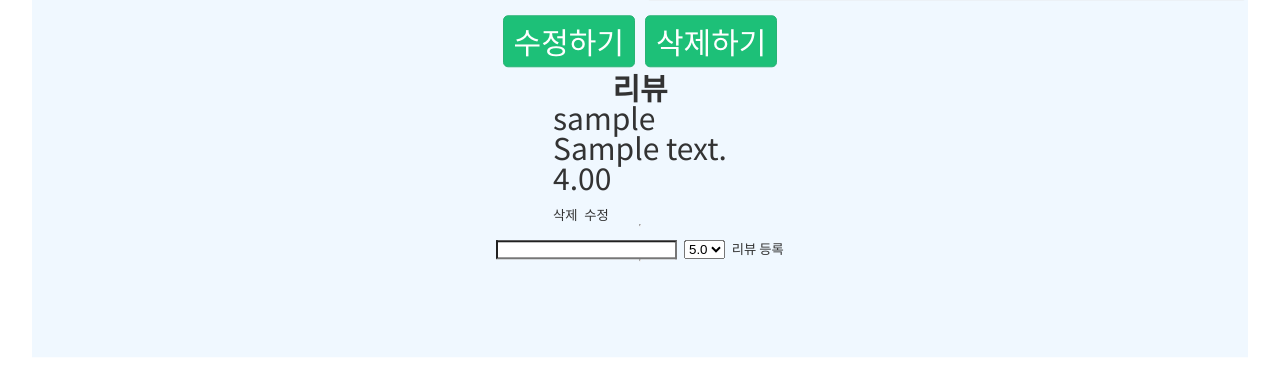
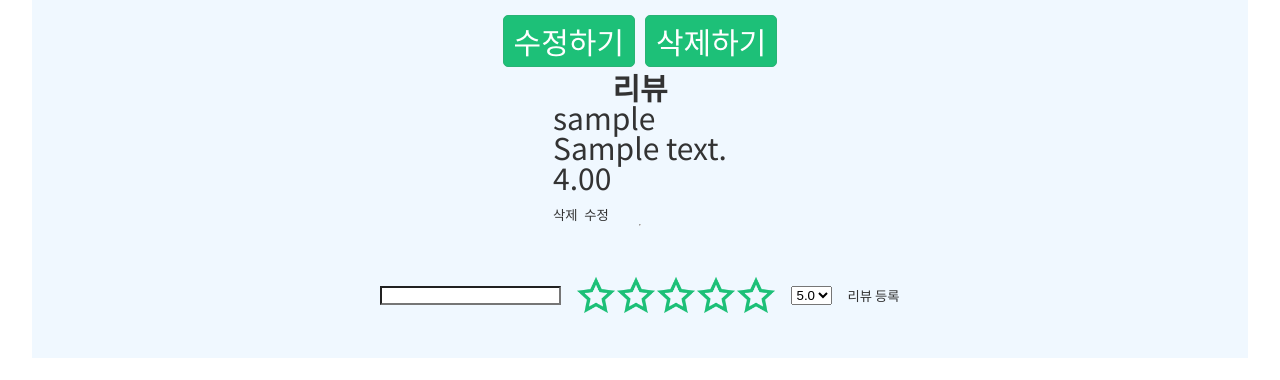
Before and after one commit to ParkGolfOne/pirogramming_final_project, a Django app: page /locations/detail/1/ in a window 1280 px wide. Shown: the part 621-1001 px from the top of the page. Run offline with Django 5.2, Linux system fonts and the light colour scheme; a user stored in the database is signed in; tables that the repository leaves empty hold one stand-in row (values such as "Sample post"); some libraries are stand-ins or nearby versions; some web fonts are replaced.

Commit message:
[fix] 별표 준비작업

```diff
--- a/server/apps/locations/views.py
+++ b/server/apps/locations/views.py
@@ -211,7 +211,6 @@ def review_delete(request):
     try:
         reviewPointer = get_object_or_404(Review, id = rid)
         tempRating = reviewPointer.rating
-        print("지워야할 리뷰 점수 : ", tempRating)
         print(type(tempRating))
 
         reviewPointer.delete()
@@ -226,14 +225,12 @@ def review_delete(request):
     except 404:
         print("존재하지 않는 파크골프장입니다.")
     else:
-        print("수정 전: ", ground.golf_rate)
         rating_sum = ground.golf_rate * ground.golf_rate_num - float(tempRating)
         ground.golf_rate_num -= 1
         if ground.golf_rate_num != 0:
             ground.golf_rate = rating_sum / ground.golf_rate_num
         elif ground.golf_rate_num == 0:
             ground.golf_rate = 5.00
-        print("수정 후: ", ground.golf_rate)
         ground.save()
         return JsonResponse({'review_id' : rid , 'totalRate' : round(ground.golf_rate,2), 'rateNum' : ground.golf_rate_num })
 
@@ -272,10 +269,8 @@ def review_update(request):
     except 404:
         print("존재하지 않는 파크골프장입니다.")
     else:
-        print("수정 전: ", ground.golf_rate)
-        rating_sum = ground.golf_rate * ground.golf_rate_num - before_rating + float(rating)
+        rating_sum = ground.golf_rate * ground.golf_rate_num - float(before_rating) + float(rating)
         ground.golf_rate = rating_sum / ground.golf_rate_num
-        print("수정 후: ", ground.golf_rate)
         ground.save()
 
     return JsonResponse({'reviewer' : target_review.reviewer.nickname, 'content' : content,'reviewId' : rid, 'rating' : rating, 'totalRate' : round(ground.golf_rate,2), 'rateNum' : ground.golf_rate_num})
--- /dev/null
+++ b/server/static/locations/css/location_review.css
@@ -0,0 +1,35 @@
+/* 리뷰 입력 칸 */
+.input-area{
+    display:flex;
+    justify-content: center;
+    align-items: center;
+    gap: 15px;
+    margin : 50px 0px;
+}
+
+/* 별 5개 모음 */
+.starRate{
+    display:flex;
+    align-items: center;
+    justify-content: center;
+    height:40px;
+}
+
+/* 별 개체 */
+.star {
+    width:40px;
+    height:100%;
+    gap: 10px;
+    background-image: url("/static/locations/images/star-line.png");
+    background-repeat: no-repeat;
+    background-size: contain;
+}
+
+.star.half{
+    background-image: url("/static/locations/images/star-half-line.png");
+}
+
+
+.star.full{
+    background-image: url("/static/locations/images/star-fill.png");
+}
--- a/server/static/locations/javascript/location_review.js
+++ b/server/static/locations/javascript/location_review.js
@@ -179,3 +179,35 @@ function updateReviewBtn(review_id, ground_id) {
         </button>
       </div>`;
 }
+
+/* ***************별 관련 ajax************** */
+const stars = document.querySelectorAll(".star")
+const starline = document.querySelector(".starRate")
+
+starline.addEventListener('mousemove', (event) => {// 태그의 위치
+  const targetRect = targetElement.getBoundingClientRect();
+
+  // 마우스의 현재 위치
+  const mouseX = event.clientX;
+
+  // 태그의 구분점
+  const targetCenterX = targetRect.left + targetRect.width / 2;
+  const targetCenterY = targetRect.top + targetRect.height / 2;
+
+  // 마우스와 태그의 중점 간의 거리
+  const distanceX = Math.abs(mouseX - targetCenterX);
+  const distanceY = Math.abs(mouseY - targetCenterY);
+
+  // 태그의 너비와 높이의 반값
+  const halfWidth = targetRect.width / 2;
+  const halfHeight = targetRect.height / 2;
+
+  // 마우스가 태그의 절반 이상의 위치에 있는지 확인
+  const isMouseOverHalfWidth = distanceX <= halfWidth;
+  const isMouseOverHalfHeight = distanceY <= halfHeight;
+
+  if (isMouseOverHalfWidth && isMouseOverHalfHeight) {
+      console.log('마우스가 태그의 절반 이상의 위치에 있습니다.');
+  } else {
+      console.log('마우스가 태그의 절반 이하의 위치에 있습니다.');
+  }})
--- a/server/templates/locations/location_detail.html
+++ b/server/templates/locations/location_detail.html
@@ -1,6 +1,7 @@
 {% extends 'base.html' %} {% load static %} {% block head %}
 <link rel="stylesheet" href="{% static 'locations/css/location_detail.css'%}" />
 <link rel="stylesheet" href="{% static 'locations/css/location_fav.css'%}" />
+<link rel="stylesheet" href="{% static 'locations/css/location_review.css'%}" />
 {% endblock %} {% block content %}
   <h2>{{location.golf_name}}</h2>
   <div class="location-container">
@@ -102,6 +103,13 @@
   {% if user.is_authenticated %}
   <div class="input-area">
     <input type="text" class="review-input-box" />
+    <div class="starRate">
+      <div class="star"></div>
+      <div class="star"></div>
+      <div class="star"></div>
+      <div class="star"></div>
+      <div class="star"></div>
+    </div>
     <select
         class="rateSelect"
         type="select"
@@ -129,12 +137,13 @@
   </div>
   {%else%}
   <div class="input-area">
-    <span> 댓글을 작성하려면 로그인을 해주세요!</span>
+    <span> 리뷰를 작성하려면 로그인을 해주세요!</span>
   </div>
   {% endif%}
   <hr />
 
 {% endblock %} {% block script %}
+<script>var inputRate = 5.0</script>
 <!-- 장소 즐겨찾기 -->
 <script src="{% static 'locations/javascript/location_fav.js' %}"></script>
 <!-- 리뷰 -->
```
Also changed, not shown: server/static/locations/images/star-fill.png, server/static/locations/images/star-half-fill.png (deleted), server/static/locations/images/star-half-line.png (added), server/static/locations/images/star-line.png.
